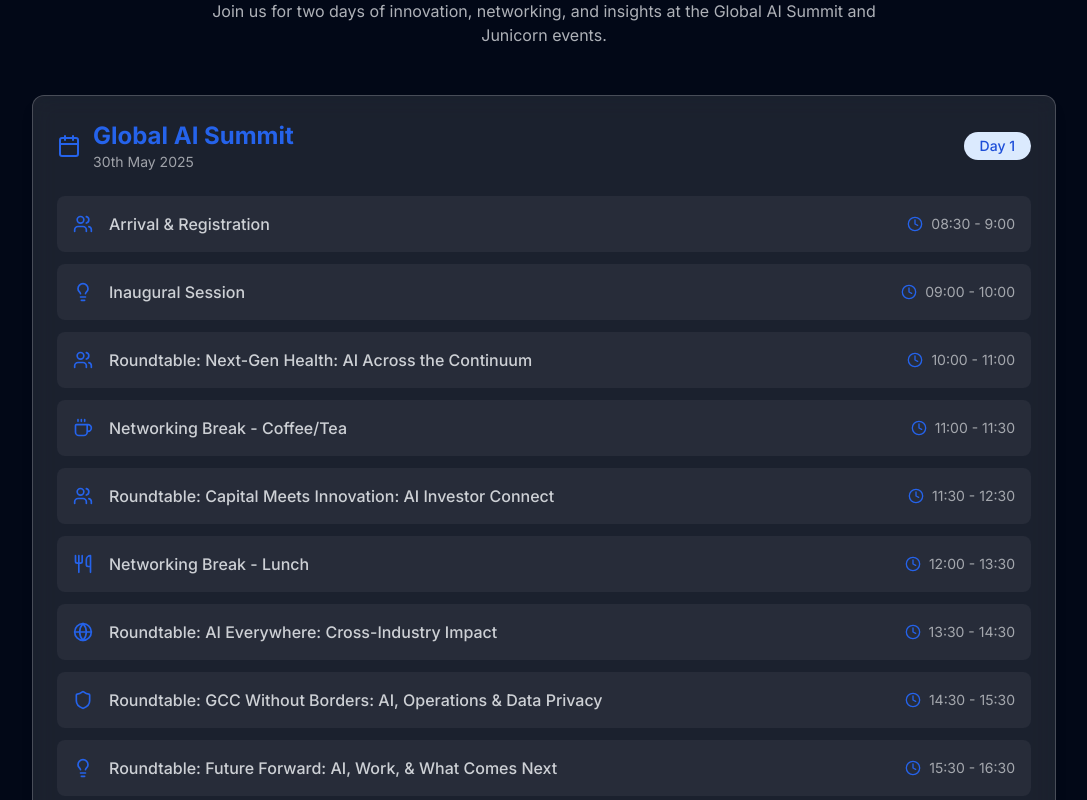
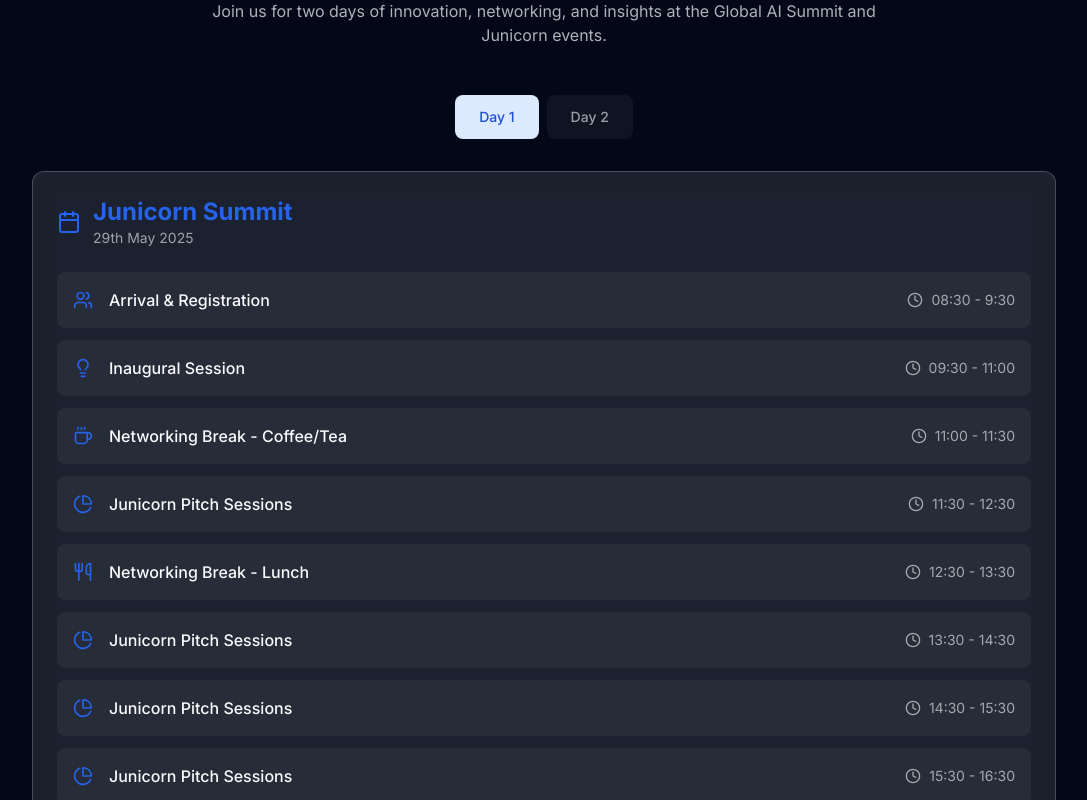
Before and after one commit to himanshukt03/ISF-AI-summit, a Next.js app: page / in a window 1280 px wide. Shown: the part 2820-3620 px from the top of the page, without its empty margins (96-1183 px from the left). Built offline with nearby package versions, Linux system fonts and the light colour scheme.

Commit message:
schedule updated

```diff
--- a/components/schedule.tsx
+++ b/components/schedule.tsx
@@ -12,69 +12,66 @@
 interface ScheduleDay {
   day: string;
   date: string;
-  color: string;
   title: string;
   events: ScheduleEvent[];
 }
 
 const scheduleData: ScheduleDay[] = [
-  // {
-  //   day: "Day 1",
-  //   date: "29th May 2025",
-  //   color: "pink",
-  //   title: "Junicorn Summit",
-  //   events: [
-  //     {
-  //       time: "08:30 - 9:30",
-  //       title: "Arrival & Registration",
-  //       icon: <Users className="w-5 h-5 text-pink-600" />
-  //     },
-  //     {
-  //       time: "09:30 - 11:00",
-  //       title: "Inaugural Session",
-  //       icon: <Lightbulb className="w-5 h-5 text-pink-600" />
-  //     },
-  //     {
-  //       time: "11:00 - 11:30",
-  //       title: "Networking Break - Coffee/Tea",
-  //       icon: <Coffee className="w-5 h-5 text-pink-600" />
-  //     },
-  //     {
-  //       time: "11:30 - 12:30",
-  //       title: "Junicorn Pitch Sessions",
-  //       icon: <PieChart className="w-5 h-5 text-pink-600" />
-  //     },
-  //     {
-  //       time: "12:30 - 13:30",
-  //       title: "Networking Break - Lunch",
-  //       icon: <Utensils className="w-5 h-5 text-pink-600" />
-  //     },
-  //     {
-  //       time: "13:30 - 14:30",
-  //       title: "Junicorn Pitch Sessions",
-  //       icon: <PieChart className="w-5 h-5 text-pink-600" />
-  //     },
-  //     {
-  //       time: "14:30 - 15:30",
-  //       title: "Junicorn Pitch Sessions",
-  //       icon: <PieChart className="w-5 h-5 text-pink-600" />
-  //     },
-  //     {
-  //       time: "15:30 - 16:30",
-  //       title: "Junicorn Pitch Sessions",
-  //       icon: <PieChart className="w-5 h-5 text-pink-600" />
-  //     },
-  //     {
-  //       time: "16:30 - 17:15",
-  //       title: "Awards Ceremony",
-  //       icon: <Award className="w-5 h-5 text-pink-600" />
-  //     }
-  //   ]
-  // },
   {
     day: "Day 1",
+    date: "29th May 2025",
+    title: "Junicorn Summit",
+    events: [
+      {
+        time: "08:30 - 9:30",
+        title: "Arrival & Registration",
+        icon: <Users className="w-5 h-5 text-blue-600" />
+      },
+      {
+        time: "09:30 - 11:00",
+        title: "Inaugural Session",
+        icon: <Lightbulb className="w-5 h-5 text-blue-600" />
+      },
+      {
+        time: "11:00 - 11:30",
+        title: "Networking Break - Coffee/Tea",
+        icon: <Coffee className="w-5 h-5 text-blue-600" />
+      },
+      {
+        time: "11:30 - 12:30",
+        title: "Junicorn Pitch Sessions",
+        icon: <PieChart className="w-5 h-5 text-blue-600" />
+      },
+      {
+        time: "12:30 - 13:30",
+        title: "Networking Break - Lunch",
+        icon: <Utensils className="w-5 h-5 text-blue-600" />
+      },
+      {
+        time: "13:30 - 14:30",
+        title: "Junicorn Pitch Sessions",
+        icon: <PieChart className="w-5 h-5 text-blue-600" />
+      },
+      {
+        time: "14:30 - 15:30",
+        title: "Junicorn Pitch Sessions",
+        icon: <PieChart className="w-5 h-5 text-blue-600" />
+      },
+      {
+        time: "15:30 - 16:30",
+        title: "Junicorn Pitch Sessions",
+        icon: <PieChart className="w-5 h-5 text-blue-600" />
+      },
+      {
+        time: "16:30 - 17:15",
+        title: "Awards Ceremony",
+        icon: <Award className="w-5 h-5 text-blue-600" />
+      }
+    ]
+  },
+  {
+    day: "Day 2",
     date: "30th May 2025",
-    color: "blue",
     title: "Global AI Summit",
     events: [
       {
@@ -136,136 +133,118 @@
   }
 ];
 
-// Mobile Timeline Component
 const MobileTimeline = ({ day }: { day: ScheduleDay }) => {
-  const [activeEvent, setActiveEvent] = useState(0);
-
   return (
-    <div className="relative">
-      {/* Day Header */}
-      <div className={`flex items-center gap-3 mb-6 ${day.color === "pink" ? "text-pink-600" : "text-blue-600"}`}>
+    <div className="relative px-4">
+      {/* Header */}
+      <div className="flex items-center gap-3 mb-6 text-blue-600">
         <Calendar className="w-6 h-6" />
         <div>
           <h3 className="text-xl font-bold">{day.title}</h3>
-          <p className="text-foreground/60 text-sm">{day.date}</p>
+          <p className="text-muted-foreground text-sm">{day.date}</p>
         </div>
       </div>
 
       {/* Timeline */}
       <div className="relative">
-        <div className={`absolute left-4 top-0 bottom-0 w-0.5 ${day.color === "pink" ? "bg-pink-200" : "bg-blue-200"}`}></div>
+        {/* Vertical line */}
+        <div className="absolute left-6 top-2 bottom-6 w-[2px] bg-blue-200" />
 
         {day.events.map((event, index) => (
-          <motion.div
-            key={index}
-            initial={{ opacity: 0, x: -10 }}
-            animate={{ opacity: 1, x: 0 }}
-            transition={{ delay: index * 0.1 }}
-            className={`relative pl-12 pb-8 ${activeEvent === index ? "opacity-100" : "opacity-60"}`}
-            onClick={() => setActiveEvent(index)}
-          >
+          <div key={index} className="relative pb-6 pl-10">
             {/* Timeline dot */}
-            <div
-              className={`absolute left-2 top-2 w-6 h-6 rounded-full flex items-center justify-center ${
-                activeEvent === index
-                  ? (day.color === "pink" ? "bg-pink-600" : "bg-blue-600")
-                  : "bg-foreground/10"
-              }`}
-            >
-              <div className={`w-2 h-2 rounded-full ${
-                activeEvent === index
-                  ? "bg-white"
-                  : (day.color === "pink" ? "bg-pink-600" : "bg-blue-600")
-              }`}></div>
+            <div className="absolute left-5 top-2 h-3 w-3 rounded-full bg-blue-600">
+              <div className="absolute inset-0 animate-ping rounded-full opacity-40 bg-current" />
             </div>
 
+            {/* Event card */}
+            <div className="p-4 rounded-xl bg-background border shadow-sm">
               {/* Time */}
-            <div className="text-sm font-medium mb-1 flex items-center">
-              <Clock className={`w-4 h-4 mr-1 ${day.color === "pink" ? "text-pink-600" : "text-blue-600"}`} />
+              <div className="flex items-center gap-1.5 text-sm text-muted-foreground mb-2">
+                <Clock className="w-4 h-4" />
                 <span>{event.time}</span>
               </div>
 
-            {/* Event details */}
-            <div className={`p-3 rounded-lg ${
-              activeEvent === index
-                ? (day.color === "pink" ? "bg-pink-50" : "bg-blue-50")
-                : "bg-foreground/5"
-            }`}>
-              <div className="flex items-center mb-1">
+              {/* Content */}
+              <div className="flex items-start gap-3">
+                <div className="p-2 rounded-lg bg-blue-100">
                   {event.icon}
-                <h4 className="ml-2 font-medium">{event.title}</h4>
+                </div>
+                <h4 className="font-medium flex-1">{event.title}</h4>
               </div>
             </div>
-          </motion.div>
+          </div>
         ))}
       </div>
     </div>
   );
 };
 
-// Desktop Schedule Component
-const DesktopSchedule = ({ day }: { day: ScheduleDay }) => {
-  return (
-    <div className="glass-card p-6 rounded-xl border border-border/50 backdrop-blur-sm shadow-lg hover:shadow-xl transition-all duration-300">
-      <div className="flex flex-row items-center justify-between mb-6">
-        <div className="flex items-center gap-3">
-          <Calendar className={`w-6 h-6 ${day.color === "pink" ? "text-pink-600" : "text-blue-600"}`} />
+const DesktopSchedule = ({ day }: { day: ScheduleDay }) => (
+  <motion.div
+    initial={{ opacity: 0 }}
+    animate={{ opacity: 1 }}
+    className="glass-card p-6 rounded-xl border border-border/50 backdrop-blur-sm shadow-lg"
+  >
+    <div className="flex items-center gap-3 mb-6">
+      <Calendar className="w-6 h-6 text-blue-600" />
       <div>
-            <h3 className={`text-2xl font-bold ${day.color === "pink" ? "text-pink-600" : "text-blue-600"}`}>
+        <h3 className="text-2xl font-bold text-blue-600">
           {day.title}
         </h3>
         <p className="text-foreground/60 text-sm">{day.date}</p>
       </div>
     </div>
-        <span className={`inline-block px-4 py-1 rounded-full text-sm font-medium ${
-          day.color === "pink" ? "bg-pink-100 text-pink-700" : "bg-blue-100 text-blue-700"
-        }`}>
-          {day.day}
-        </span>
-      </div>
 
     <div className="space-y-3">
-        {day.events.map((event, eventIndex) => (
+      {day.events.map((event, index) => (
         <motion.div
-            key={eventIndex}
-            initial={{ opacity: 0, x: -10 }}
-            whileInView={{ opacity: 1, x: 0 }}
-            viewport={{ once: true }}
-            transition={{ duration: 0.3, delay: eventIndex * 0.05 }}
-            className="flex flex-row items-center justify-between p-4 rounded-lg bg-foreground/5 hover:bg-foreground/10 transition-colors duration-200"
+          key={index}
+          whileHover={{ scale: 1.02 }}
+          className="flex items-center justify-between p-4 rounded-lg bg-foreground/5 hover:bg-foreground/10 transition-colors"
         >
-            <div className="flex items-center space-x-4">
+          <div className="flex items-center gap-4">
             {event.icon}
-              <span className="text-foreground/80 font-medium">{event.title}</span>
+            <span className="font-medium">{event.title}</span>
           </div>
-            <div className="flex items-center gap-2 ml-4">
-              <Clock className={`w-4 h-4 ${day.color === "pink" ? "text-pink-600" : "text-blue-600"}`} />
-              <span className="text-sm text-foreground/60">{event.time}</span>
+          <div className="flex items-center gap-2 text-foreground/60">
+            <Clock className="w-4 h-4" />
+            <span className="text-sm">{event.time}</span>
           </div>
         </motion.div>
       ))}
     </div>
-    </div>
+  </motion.div>
 );
-};
+
+const TabButton = ({ day, isActive, onClick }: {
+  day: ScheduleDay,
+  isActive: boolean,
+  onClick: () => void
+}) => (
+  <button
+    onClick={onClick}
+    className={`px-6 py-3 text-sm font-medium rounded-lg transition-colors ${
+      isActive
+        ? "bg-blue-100 text-blue-700"
+        : "bg-foreground/5 text-foreground/60 hover:bg-foreground/10"
+    }`}
+    role="tab"
+    aria-selected={isActive}
+  >
+    {day.day}
+  </button>
+);
 
 export function Schedule() {
+  const [activeTab, setActiveTab] = useState(0);
   const [isMobile, setIsMobile] = useState(false);
 
   useEffect(() => {
-    // Check if window is available (client-side)
     if (typeof window !== "undefined") {
-      const checkMobile = () => {
-        setIsMobile(window.innerWidth < 768);
-      };
-
-      // Initial check
+      const checkMobile = () => setIsMobile(window.innerWidth < 768);
       checkMobile();
-
-      // Add event listener
       window.addEventListener("resize", checkMobile);
-
-      // Cleanup
       return () => window.removeEventListener("resize", checkMobile);
     }
   }, []);
@@ -276,8 +255,6 @@
         <motion.div
           initial={{ opacity: 0, y: 20 }}
           whileInView={{ opacity: 1, y: 0 }}
-          viewport={{ once: true }}
-          transition={{ duration: 0.8 }}
           className="text-center mb-12"
         >
           <h2 className="text-3xl md:text-4xl font-bold mb-4">Event Schedule</h2>
@@ -286,38 +263,23 @@
           </p>
         </motion.div>
 
-        {/* Desktop version */}
-        <div className={`${isMobile ? "hidden" : "block"} max-w-5xl mx-auto`}>
-          <div className="space-y-12">
-            {scheduleData.map((day, dayIndex) => (
-              <motion.div
-                key={dayIndex}
-                initial={{ opacity: 0, y: 10 }}
-                whileInView={{ opacity: 1, y: 0 }}
-                viewport={{ once: true }}
-                transition={{ duration: 0.5, delay: dayIndex * 0.1 }}
-              >
-                <DesktopSchedule day={day} />
-              </motion.div>
+        <div className="flex gap-2 mb-8 md:justify-center">
+          {scheduleData.map((day, index) => (
+            <TabButton
+              key={index}
+              day={day}
+              isActive={activeTab === index}
+              onClick={() => setActiveTab(index)}
+            />
           ))}
         </div>
-        </div>
 
-        {/* Mobile version */}
-        <div className={`${isMobile ? "block" : "hidden"}`}>
-          <div className="space-y-16">
-            {scheduleData.map((day, dayIndex) => (
-              <motion.div
-                key={dayIndex}
-                initial={{ opacity: 0, y: 10 }}
-                whileInView={{ opacity: 1, y: 0 }}
-                viewport={{ once: true }}
-                transition={{ duration: 0.5, delay: dayIndex * 0.1 }}
-              >
-                <MobileTimeline day={day} />
-              </motion.div>
-            ))}
-          </div>
+        <div className="max-w-5xl mx-auto">
+          {isMobile ? (
+            <MobileTimeline day={scheduleData[activeTab]} />
+          ) : (
+            <DesktopSchedule day={scheduleData[activeTab]} />
+          )}
         </div>
       </div>
     </section>
```
Also changed, not shown: 1 other file (tests, documents, lock files or other folders). Lines whose indentation alone changed are shown as unchanged.
